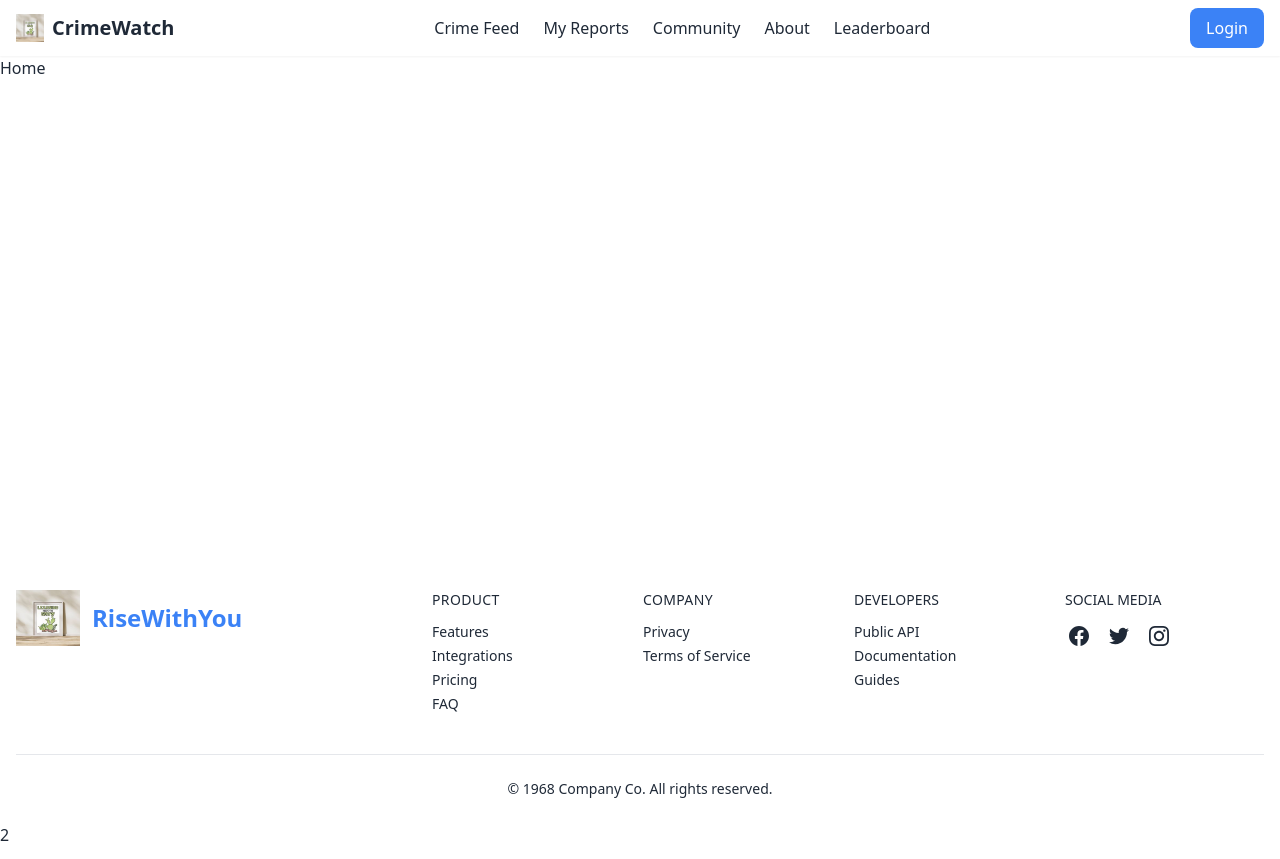
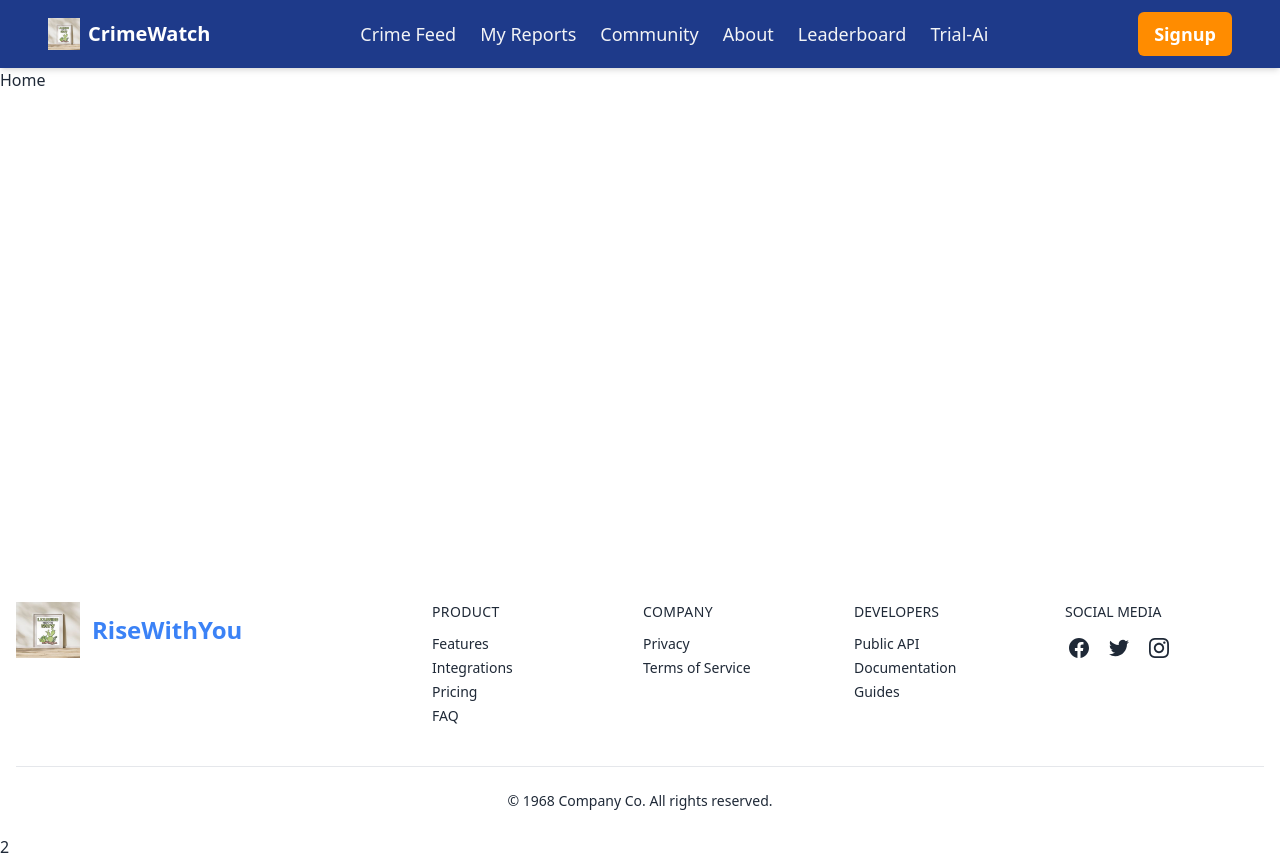
Before and after one commit to Idba1/CrimeWatch, a React (Vite) app in the folder client/: page / in a window 1280 px wide. Built offline with nearby package versions, Linux system fonts and the light colour scheme; no server answers.

Commit message:
update navbar

```diff
--- a/client/src/Components/Navbar.jsx
+++ b/client/src/Components/Navbar.jsx
@@ -7,80 +7,201 @@ const Navbar = () => {
     const { user, logOut } = useContext(AuthContext);
     const [isMenuOpen, setIsMenuOpen] = useState(false);
 
-    const toggleMenu = () => {
-        setIsMenuOpen(!isMenuOpen);
-    };
+    const toggleMenu = () => setIsMenuOpen(!isMenuOpen);
 
     const isAdmin = user?.role === "admin";
     const isVerified = user?.isVerified;
 
     return (
-        <nav className="bg-base-100 shadow-sm container px-4 mx-auto flex items-center justify-between py-2">
+        <nav className="bg-[#1E3A8A] text-white shadow-md px-4 md:px-8 lg:px-12 py-3 flex items-center justify-between relative font-sans">
             {/* Logo Section */}
-            <Link to="/" className="flex items-center gap-2">
-                <img className="h-7 w-auto" src="./logo.jpg" alt="Logo" />
+            <Link
+                to="/"
+                className="flex items-center gap-2 text-white hover:text-[#FF8C00] hover:scale-105 hover:font-bold transition-all duration-300"
+            >
+                <img className="h-8 w-auto" src="./logo.jpg" alt="Logo" />
                 <span className="font-bold text-xl">CrimeWatch</span>
             </Link>
 
             {/* Desktop Menu */}
-            <div className="hidden md:flex gap-6 items-center">
-                <Link to="/crime-feed" className="hover:text-blue-600">Crime Feed</Link>
+            <div className="hidden md:flex gap-6 items-center text-lg">
+                <Link
+                    to="/crime-feed"
+                    className="text-[#F3F4F6] hover:text-[#FF8C00] hover:scale-105 hover:font-bold transition-all duration-300"
+                >
+                    Crime Feed
+                </Link>
                 {isVerified && (
-                    <Link to="/report" className="hover:text-blue-600 font-semibold">Report Crime</Link>
+                    <Link
+                        to="/report"
+                        className="text-[#F3F4F6] hover:text-[#FF8C00] font-semibold hover:scale-105 hover:font-bold transition-all duration-300"
+                    >
+                        Report Crime
+                    </Link>
                 )}
-                <Link to="/my-reports" className="hover:text-blue-600">My Reports</Link>
-                <Link to="/community" className="hover:text-blue-600">Community</Link>
-                <Link to="/about-us" className="hover:text-blue-600">About</Link>
-                <Link to="/leaderboard" className="hover:text-blue-600">Leaderboard</Link>
-                {isAdmin && <Link to="/admin" className="text-red-600 font-semibold">Admin Panel</Link>}
+                <Link
+                    to="/my-reports"
+                    className="text-[#F3F4F6] hover:text-[#FF8C00] hover:scale-105 hover:font-bold transition-all duration-300"
+                >
+                    My Reports
+                </Link>
+                <Link
+                    to="/community"
+                    className="text-[#F3F4F6] hover:text-[#FF8C00] hover:scale-105 hover:font-bold transition-all duration-300"
+                >
+                    Community
+                </Link>
+                <Link
+                    to="/about-us"
+                    className="text-[#F3F4F6] hover:text-[#FF8C00] hover:scale-105 hover:font-bold transition-all duration-300"
+                >
+                    About
+                </Link>
+                <Link
+                    to="/leaderboard"
+                    className="text-[#F3F4F6] hover:text-[#FF8C00] hover:scale-105 hover:font-bold transition-all duration-300"
+                >
+                    Leaderboard
+                </Link>
+                <Link
+                    to="/chat-bot"
+                    className="text-[#F3F4F6] hover:text-[#FF8C00] hover:scale-105 hover:font-bold transition-all duration-300"
+                >
+                    Trial-Ai
+                </Link>
+                {isAdmin && (
+                    <Link
+                        to="/admin"
+                        className="text-[#DC2626] font-semibold hover:text-[#ff5f5f] hover:scale-105 hover:font-bold transition-all duration-300"
+                    >
+                        Admin Panel
+                    </Link>
+                )}
             </div>
 
-            {/* Hamburger Menu for Mobile */}
-            <div className="md:hidden flex items-center">
-                <button className="text-2xl focus:outline-none" onClick={toggleMenu} aria-label="Toggle Menu">
+            {/* Mobile Menu Toggle */}
+            <div className="md:hidden">
+                <button
+                    className="text-2xl focus:outline-none text-white hover:text-[#FF8C00] hover:scale-105 transition-all duration-300"
+                    onClick={toggleMenu}
+                    aria-label="Toggle Menu"
+                >
                     {isMenuOpen ? <FaTimes /> : <FaBars />}
                 </button>
             </div>
 
             {/* Mobile Dropdown Menu */}
             {isMenuOpen && (
-                <div className="absolute top-14 left-0 w-full bg-base-100 shadow-md md:hidden">
-                    <ul className="flex flex-col items-center gap-4 py-4">
-                        <Link to="/crime-feed" onClick={toggleMenu}>Crime Feed</Link>
-                        {isVerified && <Link to="/report" onClick={toggleMenu}>Report Crime</Link>}
-                        <Link to="/my-reports" onClick={toggleMenu}>My Reports</Link>
-                        <Link to="/community" onClick={toggleMenu}>Community</Link>
-                        <Link to="/about-us" onClick={toggleMenu}>About</Link>
-                        <Link to="/leaderboard" onClick={toggleMenu}>Leaderboard</Link>
-                        {isAdmin && <Link to="/admin" onClick={toggleMenu}>Admin Panel</Link>}
+                <div className="absolute top-full left-0 w-full bg-[#1E3A8A] text-white shadow-md md:hidden z-10">
+                    <ul className="flex flex-col items-center gap-4 py-4 text-lg">
+                        <Link
+                            to="/crime-feed"
+                            onClick={toggleMenu}
+                            className="w-full text-center py-2 hover:bg-[#FF8C00] hover:text-white hover:scale-105 hover:font-bold transition-all duration-300"
+                        >
+                            Crime Feed
+                        </Link>
+                        {isVerified && (
+                            <Link
+                                to="/report"
+                                onClick={toggleMenu}
+                                className="w-full text-center py-2 hover:bg-[#FF8C00] hover:text-white hover:scale-105 hover:font-bold transition-all duration-300"
+                            >
+                                Report Crime
+                            </Link>
+                        )}
+                        <Link
+                            to="/my-reports"
+                            onClick={toggleMenu}
+                            className="w-full text-center py-2 hover:bg-[#FF8C00] hover:text-white hover:scale-105 hover:font-bold transition-all duration-300"
+                        >
+                            My Reports
+                        </Link>
+                        <Link
+                            to="/community"
+                            onClick={toggleMenu}
+                            className="w-full text-center py-2 hover:bg-[#FF8C00] hover:text-white hover:scale-105 hover:font-bold transition-all duration-300"
+                        >
+                            Community
+                        </Link>
+                        <Link
+                            to="/about-us"
+                            onClick={toggleMenu}
+                            className="w-full text-center py-2 hover:bg-[#FF8C00] hover:text-white hover:scale-105 hover:font-bold transition-all duration-300"
+                        >
+                            About
+                        </Link>
+                        <Link
+                            to="/leaderboard"
+                            onClick={toggleMenu}
+                            className="w-full text-center py-2 hover:bg-[#FF8C00] hover:text-white hover:scale-105 hover:font-bold transition-all duration-300"
+                        >
+                            Leaderboard
+                        </Link>
+                        <Link
+                            to="/chat-bot"
+                            onClick={toggleMenu}
+                            className="w-full text-center py-2 hover:bg-[#FF8C00] hover:text-white hover:scale-105 hover:font-bold transition-all duration-300"
+                        >
+                            Trial-Ai
+                        </Link>
+                        {isAdmin && (
+                            <Link
+                                to="/admin"
+                                onClick={toggleMenu}
+                                className="w-full text-center py-2 text-[#DC2626] font-semibold hover:text-[#ff5f5f] hover:scale-105 hover:font-bold transition-all duration-300"
+                            >
+                                Admin Panel
+                            </Link>
+                        )}
                     </ul>
                 </div>
             )}
 
-            {/* Profile or Login Section */}
+            {/* Profile or Signup Section */}
             <div className="hidden md:flex items-center gap-4">
                 {!user ? (
-                    <Link to="/login" className="bg-blue-500 text-white px-4 py-2 rounded-lg hover:opacity-90">
-                        Login
+                    <Link
+                        to="/registration"
+                        className="bg-[#FF8C00] text-white px-4 py-2 rounded-md text-lg font-semibold hover:bg-[#FFA726] hover:scale-105 hover:font-bold transition-all duration-300"
+                    >
+                        Signup
                     </Link>
                 ) : (
-                    <div className="dropdown dropdown-end">
-                        <div tabIndex={0} className="avatar btn btn-ghost btn-circle flex items-center justify-center">
+                    <div className="relative group">
+                        <button className="flex items-center gap-2 focus:outline-none hover:scale-105 transition-all duration-300">
                             <img
-                                className="w-10 rounded-full"
+                                className="w-10 h-10 rounded-full border-2 border-white"
                                 src={user?.photoURL || "https://via.placeholder.com/40"}
                                 alt="Profile"
                                 title={user?.displayName}
                             />
-                        </div>
-                        <ul tabIndex={0} className="menu menu-compact dropdown-content mt-3 p-2 shadow bg-base-100 rounded-box w-52">
-                            <li><Link to="/profile">Profile</Link></li>
-                            <li><button onClick={logOut} className="text-left">Logout</button></li>
+                        </button>
+                        {/* Dropdown Menu */}
+                        <ul className="absolute right-0 mt-2 p-2 shadow-lg bg-[#F3F4F6] text-black rounded-md w-48 opacity-0 group-hover:opacity-100 transition-all duration-300 z-10">
                             <li>
-                                <Link to="/forget-password" className="text-blue-500 hover:underline">
+                                <Link
+                                    to="/profile"
+                                    className="block px-4 py-2 hover:bg-[#FF8C00] hover:text-white hover:scale-105 hover:font-bold transition-all duration-300"
+                                >
+                                    Profile
+                                </Link>
+                            </li>
+                            <li>
+                                <button
+                                    onClick={logOut}
+                                    className="w-full text-left px-4 py-2 hover:bg-[#DC2626] hover:text-white hover:scale-105 hover:font-bold transition-all duration-300"
+                                >
+                                    Logout
+                                </button>
+                            </li>
+                            <li>
+                                <Link
+                                    to="/forget-password"
+                                    className="block px-4 py-2 text-blue-500 hover:underline hover:scale-105 hover:font-bold transition-all duration-300"
+                                >
                                     Forget Password?
                                 </Link>
-
                             </li>
                         </ul>
                     </div>
```
Also changed, not shown: client/src/Routes/Routes.jsx (+15 -1 lines).
